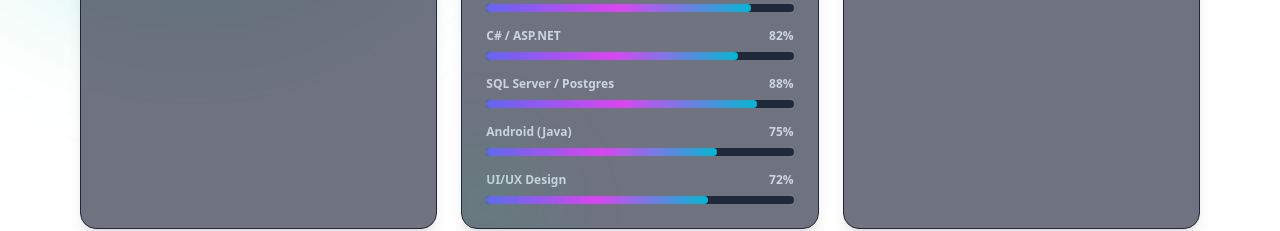
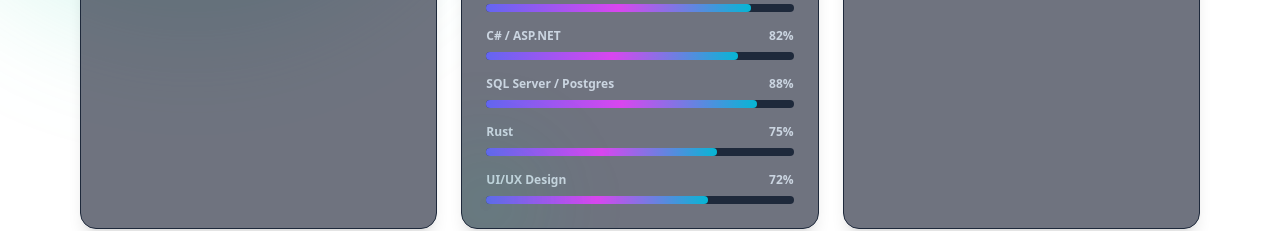
Before and after one commit to Wanmixc/wanCodeSpace, a React (Vite) app: page / in a window 1280 px wide. Shown: the part 900-1131 px from the top of the page. Built offline with nearby package versions, Linux system fonts and the light colour scheme.

Commit message:
🧰update(profile):v11

```diff
--- a/src/DeveloperPersonalInfo.jsx
+++ b/src/DeveloperPersonalInfo.jsx
@@ -52,7 +52,7 @@ export default function DeveloperPersonalInfo() {
         { label: "PHP (CodeIgniter)", level: 86 },
         { label: "C# / ASP.NET", level: 82 },
         { label: "SQL Server / Postgres", level: 88 },
-        { label: "Android (Java)", level: 75 },
+        { label: "Rust", level: 75 },
         { label: "UI/UX Design", level: 72 },
       ],
       stacks: ["React", "Next-JS", "Vite", "Tailwind", "Node", "CI3", "ASP.NET", "PostgreSQL", "SQL Server"],
```
